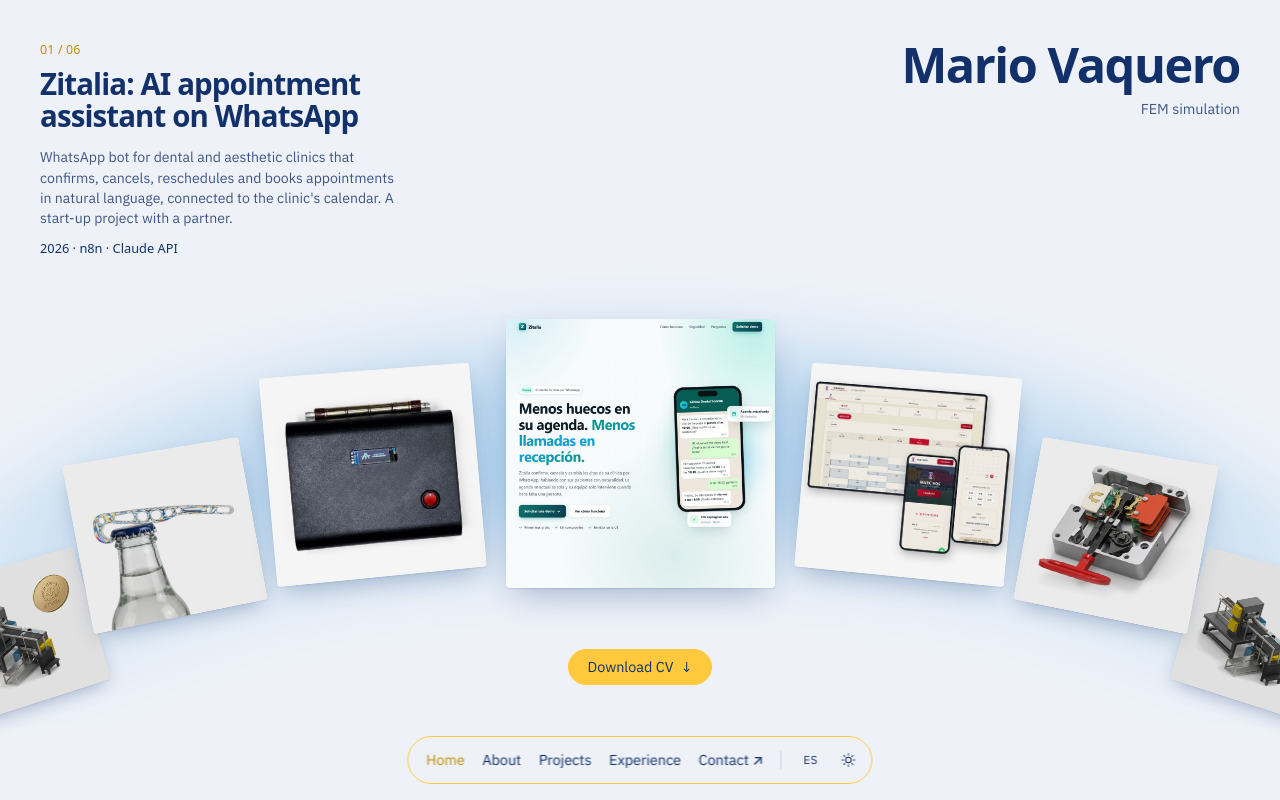
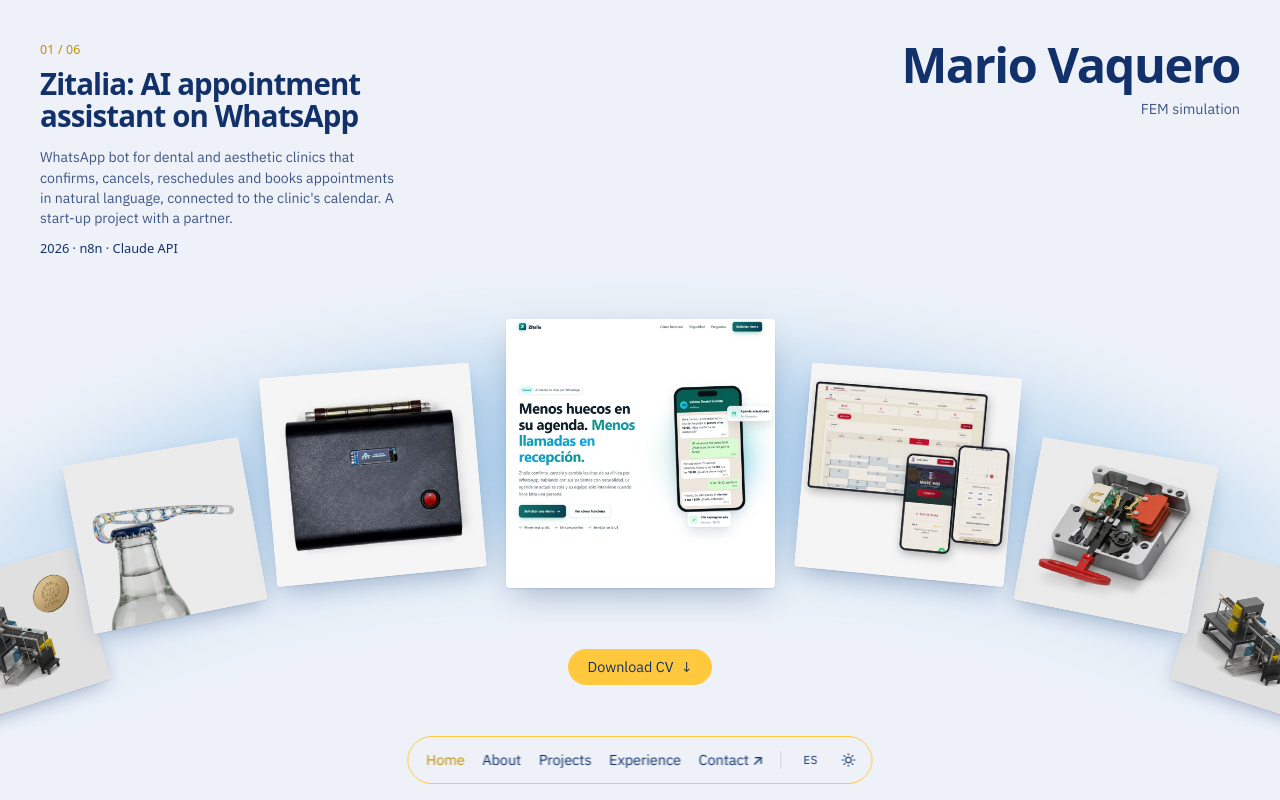
Before and after one commit to mvaquero01/mvaquero01.github.io, an Astro site: page /en in a window 1280 px wide. Shown: the top 800 px of the page. Built offline with nearby package versions, Linux system fonts and the light colour scheme; Astro itself is replaced by a stand-in of ours.

Commit message:
Portada de Zitalia con fondo blanco; imágenes con ruta nueva para que no salga la versión guardada
Co-Authored-By: Claude Opus 5.5 <noreply@anthropic.com>

```diff
--- a/src/content/proyectos/en/web-reservas-barberia.md
+++ b/src/content/proyectos/en/web-reservas-barberia.md
@@ -2,7 +2,7 @@
 titulo: "Booking website for a barbershop"
 resumen: "Website and management panel for a friend's barbershop: customers book online and he runs his calendar, customers, takings and stats from his phone. Live with real customers."
 fecha: "2026"
-portada: /img/proyectos/web-reservas-barberia/portada.jpg
+portada: /img/proyectos/barberia-marc-ros/portada.jpg
 tecnologias: [React, Vite, Firebase, Vercel, n8n]
 rol: "Full development"
 enlaces:
--- a/src/content/proyectos/en/zitalia.md
+++ b/src/content/proyectos/en/zitalia.md
@@ -2,7 +2,7 @@
 titulo: "Zitalia: AI appointment assistant on WhatsApp"
 resumen: "WhatsApp bot for dental and aesthetic clinics that confirms, cancels, reschedules and books appointments in natural language, connected to the clinic's calendar. A start-up project with a partner."
 fecha: "2026 · in progress"
-portada: /img/proyectos/zitalia/portada.jpg
+portada: /img/proyectos/zitalia-asistente/portada.jpg
 tecnologias: [n8n, Claude API, WhatsApp Cloud API, Google Calendar, Docker, Hetzner]
 rol: "Co-founder and development"
 enlaces:
--- a/src/content/proyectos/es/web-reservas-barberia.md
+++ b/src/content/proyectos/es/web-reservas-barberia.md
@@ -2,7 +2,7 @@
 titulo: "Web de reservas para una barbería"
 resumen: "Web y panel de gestión para la barbería de un amigo: los clientes reservan cita online y él lleva agenda, clientes, caja y estadísticas desde el móvil. Funcionando con clientes reales."
 fecha: "2026"
-portada: /img/proyectos/web-reservas-barberia/portada.jpg
+portada: /img/proyectos/barberia-marc-ros/portada.jpg
 tecnologias: [React, Vite, Firebase, Vercel, n8n]
 rol: "Desarrollo completo"
 enlaces:
--- a/src/content/proyectos/es/zitalia.md
+++ b/src/content/proyectos/es/zitalia.md
@@ -2,7 +2,7 @@
 titulo: "Zitalia: asistente de citas por WhatsApp con IA"
 resumen: "Bot de WhatsApp para clínicas dentales y estéticas que confirma, anula, cambia y reserva citas en lenguaje natural, conectado al calendario de la clínica. Proyecto de empresa con un socio."
 fecha: "2026 · en desarrollo"
-portada: /img/proyectos/zitalia/portada.jpg
+portada: /img/proyectos/zitalia-asistente/portada.jpg
 tecnologias: [n8n, API de Claude, WhatsApp Cloud API, Google Calendar, Docker, Hetzner]
 rol: "Cofundador y desarrollo"
 enlaces:
```
Also changed, not shown: public/img/proyectos/barberia-marc-ros/portada-lista.jpg (renamed from public/img/proyectos/web-reservas-barberia/portada-lista.jpg), public/img/proyectos/barberia-marc-ros/portada.jpg (renamed from public/img/proyectos/web-reservas-barberia/portada.jpg), public/img/proyectos/zitalia-asistente/portada-lista.jpg (added), public/img/proyectos/zitalia-asistente/portada.jpg (added), public/img/proyectos/zitalia/portada-lista.jpg (deleted), public/img/proyectos/zitalia/portada.jpg (deleted).
